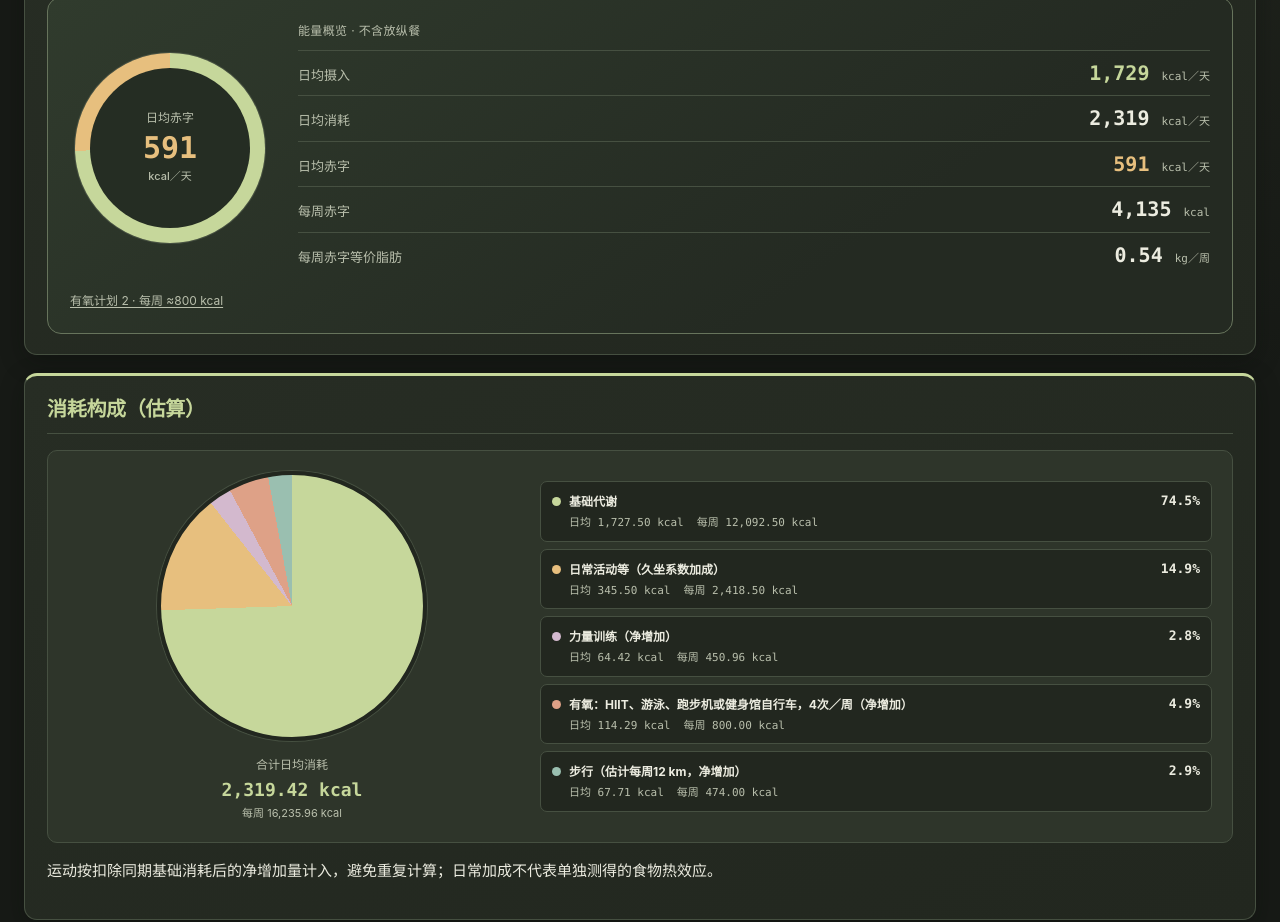
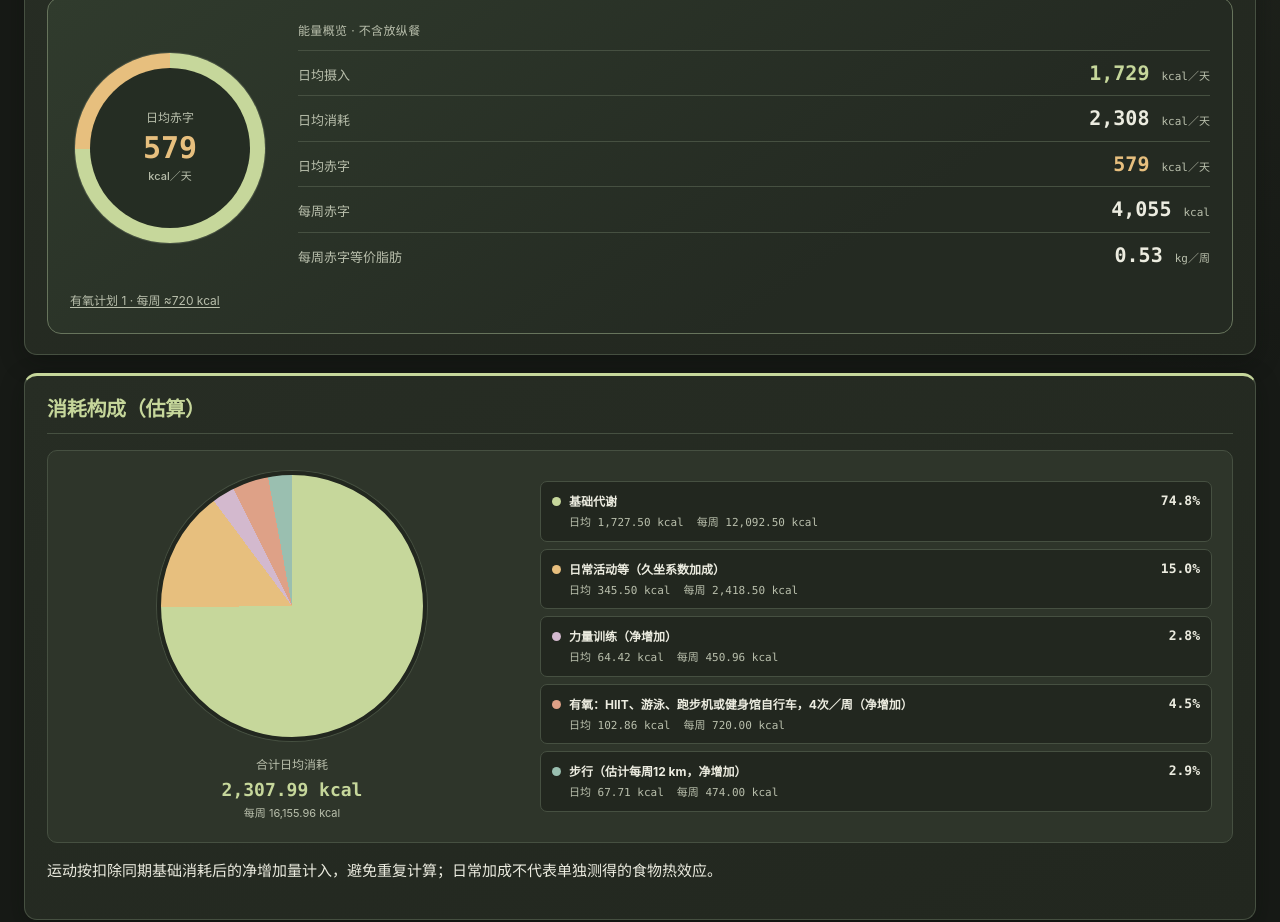
Before and after one commit to yunhaixiang/fitness, a Jekyll site: the page built from stats.md, in a window 1280 px wide and 1400 px high. Shown: the part 355-1277 px from the top of the window. Built offline with Jekyll 4.4.1, drawn with Linux system fonts in a browser that asks for light colours.

Commit message:
Merge both HIIT workouts into the first cardio plan

```diff
--- a/_data/plan_metrics.yml
+++ b/_data/plan_metrics.yml
@@ -1,7 +1,7 @@
-weekly_deficit: 4135
-weekly_deficit_display: "4,135"
-# Reference budget: Cardio Plan 2, 4 × 200 net kcal; segmented HIIT audit in cardio_plans.json.
-reference_cardio_weekly: 800
-weekly_burn: 16235.96
-weekly_deficit_precise: 4135.43097
+weekly_deficit: 4055
+weekly_deficit_display: "4,055"
+# Reference budget: Cardio Plan 1, 4 × 180 net kcal; segmented HIIT audit in cardio_plans.json.
+reference_cardio_weekly: 720
+weekly_burn: 16155.96
+weekly_deficit_precise: 4055.43097
 intake_daily: 1728.65
--- a/assets/cardio-plans.js
+++ b/assets/cardio-plans.js
@@ -85,9 +85,9 @@
     select.value = plan.id;
     control.append(label, select);
     const detail = el('div', 'meal-plan-detail');
-    detail.append(el('p', 'meal-plan-summary', tr(`每次四选一 · 净消耗 ≈${plan.netKcal} kcal · 每周 ${catalog.sessionsPerWeek} 次`,
+    detail.append(el('p', 'meal-plan-summary', tr(`每次 ${plan.options.length} 选一 · 净消耗 ≈${plan.netKcal} kcal · 每周 ${catalog.sessionsPerWeek} 次`,
       `Choose one per session · ≈${plan.netKcal} net kcal · ${catalog.sessionsPerWeek} sessions/week`)),
-      el('span', 'meal-plan-count', tr(`${catalog.plans.length} 套计划`, `${catalog.plans.length} Plans`)));
+      el('span', 'meal-plan-count', tr(`${catalog.plans.length} 套计划`, `${catalog.plans.length} ${catalog.plans.length === 1 ? 'Plan' : 'Plans'}`)));
     switcher.append(control, detail);
     document.querySelector('.page-heading')?.after(switcher);
     select.addEventListener('change', () => {
--- a/assets/i18n.js
+++ b/assets/i18n.js
@@ -108,7 +108,7 @@
     '力量训练（在家）': 'Strength training (home)', '力量训练（在健身馆）': 'Strength training (gym)',
     '配重是训练量对照值；首次先用较轻重量试做，能稳定完成最少次数再逐步加重。史密斯机数字为两侧加片总重，杆重依机型。': 'These loads are targets for comparing planned volume. Start lighter, then add weight once you can complete the minimum reps with control. Smith machine values show total added plates; bar weight varies by machine.',
     '腹直肌；侧腹辅助': 'rectus abdominis; obliques (secondary)',
-    '有氧与每周安排': 'Cardio & weekly schedule', 'HIIT、游泳、跑步机或健身馆自行车四选一': 'Choose HIIT, Swimming, Treadmill or Stationary Bike',
+    '有氧与每周安排': 'Cardio & weekly schedule', '两种 HIIT、游泳、跑步机或健身馆自行车五选一': 'Choose Either HIIT Workout, Swimming, Treadmill or Stationary Bike',
     '每周安排与有氧': 'Weekly training schedule & cardio',
     '每周安排': 'Weekly plan', '有氧选择': 'Cardio options',
     'Juice & Toya 跟练视频 ↗': 'Juice & Toya workout video ↗',
--- a/stats.md
+++ b/stats.md
@@ -11,19 +11,19 @@
 
 <figure class="nutrition-overview" aria-label="每日能量与每周赤字">
   <div class="nutrition-overview-main">
-    <div class="nutrition-ring" style="--intake-share:74.5%" aria-label="日均摄入占消耗75%，赤字25%">
+    <div class="nutrition-ring" style="--intake-share:74.9%" aria-label="日均摄入占消耗75%，赤字25%">
       <div class="nutrition-ring-center">
         <span>日均赤字</span>
-        <strong data-energy="dailyDeficit">591 <small>kcal／天</small></strong>
+        <strong data-energy="dailyDeficit">579 <small>kcal／天</small></strong>
       </div>
     </div>
     <div class="nutrition-overview-key">
       <p class="nutrition-overview-eyebrow">能量概览 · 不含放纵餐</p>
       <div class="nutrition-key-row nutrition-key-intake"><span>日均摄入</span><strong>1,729 <small>kcal／天</small></strong></div>
-      <div class="nutrition-key-row nutrition-key-burn"><span>日均消耗</span><strong data-energy="dailyBurn">2,319 <small>kcal／天</small></strong></div>
-      <div class="nutrition-key-row nutrition-key-deficit"><span>日均赤字</span><strong data-energy="dailyDeficit">591 <small>kcal／天</small></strong></div>
+      <div class="nutrition-key-row nutrition-key-burn"><span>日均消耗</span><strong data-energy="dailyBurn">2,308 <small>kcal／天</small></strong></div>
+      <div class="nutrition-key-row nutrition-key-deficit"><span>日均赤字</span><strong data-energy="dailyDeficit">579 <small>kcal／天</small></strong></div>
       <div class="nutrition-key-row"><span>每周赤字</span><strong data-energy="weeklyDeficit">{{ site.data.plan_metrics.weekly_deficit_display }} <small>kcal</small></strong></div>
-      <div class="nutrition-key-row"><span>每周赤字等价脂肪</span><strong data-energy="fatEquivalent">0.54 <small>kg／周</small></strong></div>
+      <div class="nutrition-key-row"><span>每周赤字等价脂肪</span><strong data-energy="fatEquivalent">0.53 <small>kg／周</small></strong></div>
     </div>
   </div>
 </figure>
@@ -59,8 +59,8 @@
 </tr>
 <tr data-energy-row="cardio">
 <td>有氧：HIIT、游泳、跑步机或健身馆自行车，4次／周（净增加）</td>
-<td style="text-align: right;">800.00</td>
-<td style="text-align: right;">114.29</td>
+<td style="text-align: right;">720.00</td>
+<td style="text-align: right;">102.86</td>
 </tr>
 <tr>
 <td>步行（估计每周12 km，净增加）</td>
@@ -69,8 +69,8 @@
 </tr>
 <tr data-energy-row="total">
 <td>合计</td>
-<td style="text-align: right;">16,235.96</td>
-<td style="text-align: right;">2,319.42</td>
+<td style="text-align: right;">16,155.96</td>
+<td style="text-align: right;">2,307.99</td>
 </tr>
 </tbody>
 </table>
```
Also changed, not shown: _data/cardio_plans.json (+20 -173 lines), cardio.md (+1 -1 lines), tests/cardio-plans.test.js (+21 -35 lines), README.md.
